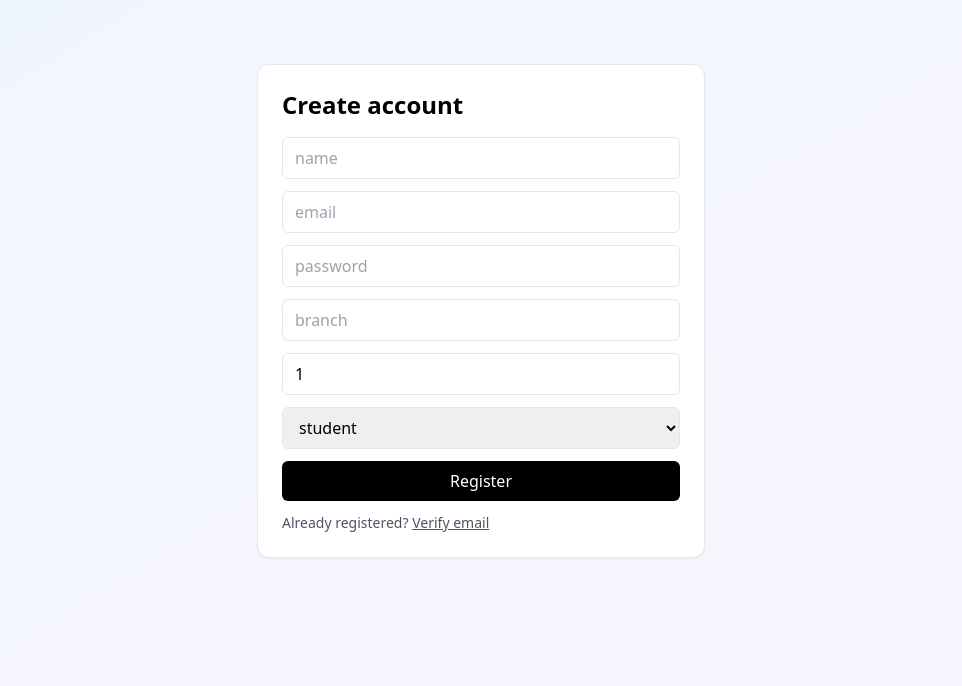
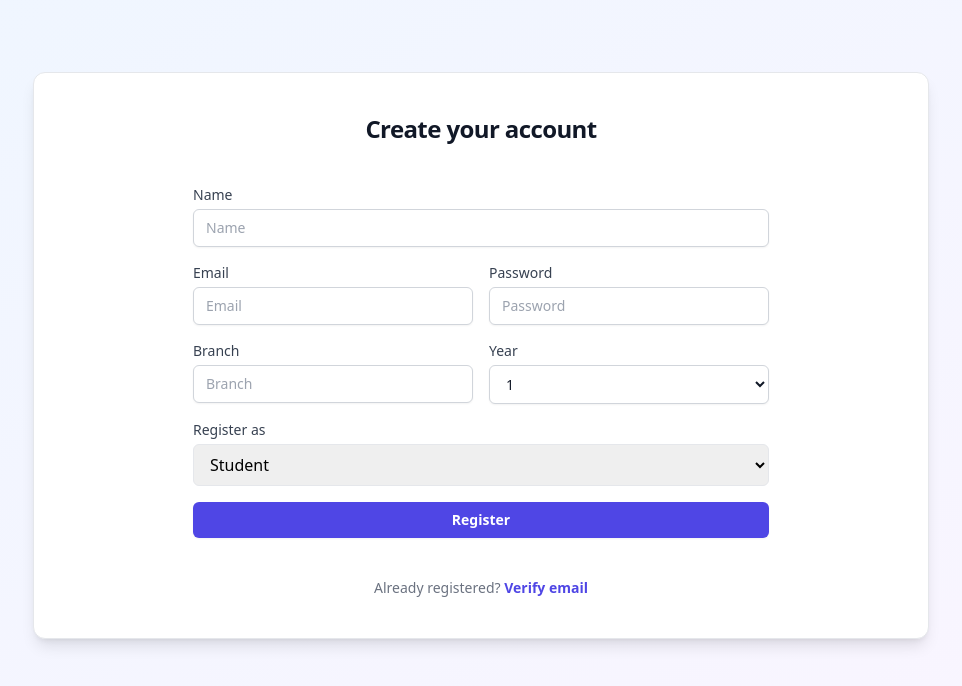
Before and after one commit to bichitrabehera/campus-community, a React (Vite) app: page /register in a window 1280 px wide. Shown: the top 686 px of the page, without its empty margins (159-1121 px from the left). Built offline with nearby package versions, Linux system fonts and the light colour scheme.

Commit message:
login and register page done

```diff
--- a/src/pages/Login.tsx
+++ b/src/pages/Login.tsx
@@ -1,24 +1,57 @@
 import { useState } from 'react'
 import { useAuthStore } from '@/store/auth'
 
-export default function Login(){
+export default function Login() {
   const { login } = useAuthStore()
   const [email, setEmail] = useState('')
   const [password, setPassword] = useState('')
   const [error, setError] = useState<string | null>(null)
   const [loading, setLoading] = useState(false)
+
   return (
-    <div className="max-w-md mx-auto mt-10 bg-white p-6 rounded-xl border shadow-sm">
-      <h1 className="text-2xl font-bold mb-4">Sign in</h1>
-      {error && <div className="text-red-600 text-sm mb-2">{error}</div>}
-      <form onSubmit={async e => { e.preventDefault(); setLoading(true); setError(null);
-        try { await login(email, password) } catch (e: any){ setError(e?.response?.data?.detail || e.message) } finally { setLoading(false) }
-       }} className="space-y-3">
-        <input required className="w-full border rounded-md px-3 py-2" type="email" placeholder="campus email" value={email} onChange={e=>setEmail(e.target.value)} />
-        <input required className="w-full border rounded-md px-3 py-2" type="password" placeholder="password" value={password} onChange={e=>setPassword(e.target.value)} />
-        <button disabled={loading} className="w-full bg-black text-white rounded-md py-2">{loading ? 'Signing in...' : 'Sign in'}</button>
-      </form>
-      <p className="text-sm mt-3 text-gray-600">No account? <a className="underline" href="/register">Register</a></p>
+    <div className="flex min-h-full flex-col justify-center px-6 py-12 lg:px-8">
+      <div className="sm:mx-auto sm:w-full sm:max-w-lg">
+        <div className="bg-white border border-gray-200 rounded-xl shadow-lg p-10">
+          <h1 className="mt-10 text-center text-2xl/9 font-bold tracking-tight text-gray-900">Sign in to your account</h1>
+          {error && <div className="text-red-600 text-sm mb-2">{error}</div>}
+
+          <div className="mt-10 sm:mx-auto sm:w-full sm:max-w-sm">
+            <form onSubmit={async e => {
+              e.preventDefault(); setLoading(true); setError(null);
+              try { await login(email, password) } catch (e: any) { setError(e?.response?.data?.detail || e.message) } finally { setLoading(false) }
+            }} className="space-y-6">
+              <div>
+                <label htmlFor="email" className="block text-sm/6 font-medium text-gray-900">
+                  Email address
+                </label>
+                <div className="mt-2">
+                  <input required className="block w-full rounded-md border border-gray-300 bg-white px-3 py-2 text-base text-gray-900 shadow-sm outline-1 focus:outline-2 focus:outline-indigo-600 focus:border-indigo-600 placeholder:text-gray-400 sm:text-sm/6"
+                    type="email"
+                    value={email}
+                    onChange={e => setEmail(e.target.value)} />
+                </div>
+              </div>
+
+              <div>
+                <label htmlFor="password" className="block text-sm/6 font-medium text-gray-900">
+                  Password
+                </label>
+                <div className="mt-2">
+                  <input required className="block w-full rounded-md border border-gray-300 bg-white px-3 py-2 text-base text-gray-900 shadow-sm outline-1 focus:outline-2 focus:outline-indigo-600 focus:border-indigo-600 placeholder:text-gray-400 sm:text-sm/6"
+                    type="password"
+                    value={password} onChange={e => setPassword(e.target.value)} />
+                </div>
+              </div>
+              <div>
+                <button disabled={loading} className="flex w-full justify-center rounded-md bg-indigo-600 px-3 py-2 text-sm/6 font-semibold text-white shadow-xs hover:bg-indigo-500 focus-visible:outline-2 focus-visible:outline-offset-2 focus-visible:outline-indigo-600">
+                  {loading ? 'Signing in...' : 'Sign in'}
+                </button>
+              </div>
+            </form>
+          </div>
+          <p className="mt-10 text-center text-sm/6 text-gray-500">No account? <a className="font-semibold text-indigo-600 hover:text-indigo-500" href="/register">Register</a></p>
+        </div>
+      </div>
     </div>
   )
 }
--- a/src/pages/Register.tsx
+++ b/src/pages/Register.tsx
@@ -13,11 +13,18 @@ export default function Register() {
   });
   const [message, setMessage] = useState<string | null>(null);
   const [error, setError] = useState<string | null>(null);
+
   return (
-    <div className="max-w-md mx-auto mt-10 bg-white p-6 rounded-xl border shadow-sm">
-      <h1 className="text-2xl font-bold mb-4">Create account</h1>
+    <div className="flex min-h-full flex-col justify-center px-6 py-12 lg:px-8">
+      <div className="sm:mx-auto sm:w-full sm:max-w-4xl">
+        <div className="bg-white border border-gray-200 rounded-xl shadow-lg p-10">
+          <h1 className="text-center text-2xl font-bold tracking-tight text-gray-900">
+            Create your account
+          </h1>
           {message && <div className="text-green-700 text-sm mb-2">{message}</div>}
           {error && <div className="text-red-600 text-sm mb-2">{error}</div>}
+
+          <div className="mt-10 sm:mx-auto sm:w-full sm:max-w-xl">
             <form
               onSubmit={async (e) => {
                 e.preventDefault();
@@ -29,46 +36,120 @@ export default function Register() {
                   setError(e?.response?.data?.detail || e.message);
                 }
               }}
-        className="space-y-3"
+              className="space-y-4"
             >
-        {["name", "email", "password", "branch", "year"].map((k) => (
+
+              <div>
+                <label className="block text-sm font-medium text-gray-700 mb-1">
+                  Name
+                </label>
                 <input
-            key={k}
-            className="w-full border rounded-md px-3 py-2"
-            placeholder={k}
-            type={
-              k === "password" ? "password" : k === "year" ? "number" : "text"
-            }
-            value={(form as any)[k]}
+                  className="block w-full rounded-md border border-gray-300 bg-white px-3 py-2 text-base text-gray-900 shadow-sm focus:outline-indigo-600 sm:text-sm"
+                  placeholder="Name"
+                  value={form.name}
+                  onChange={(e) => setForm({ ...form, name: e.target.value })}
+                />
+              </div>
+
+              <div className="grid grid-cols-1 sm:grid-cols-2 gap-4">
+                <div>
+                  <label className="block text-sm font-medium text-gray-700 mb-1">
+                    Email
+                  </label>
+                  <input
+                    type="email"
+                    className="block w-full rounded-md border border-gray-300 bg-white px-3 py-2 text-base text-gray-900 shadow-sm focus:outline-indigo-600 sm:text-sm"
+                    placeholder="Email"
+                    value={form.email}
+                    onChange={(e) => setForm({ ...form, email: e.target.value })}
+                  />
+                </div>
+                <div>
+                  <label className="block text-sm font-medium text-gray-700 mb-1">
+                    Password
+                  </label>
+                  <input
+                    type="password"
+                    className="block w-full rounded-md border border-gray-300 bg-white px-3 py-2 text-base text-gray-900 shadow-sm focus:outline-indigo-600 sm:text-sm"
+                    placeholder="Password"
+                    value={form.password}
                     onChange={(e) =>
-              setForm({
-                ...form,
-                [k]: k === "year" ? Number(e.target.value) : e.target.value,
-              })
+                      setForm({ ...form, password: e.target.value })
                     }
                   />
+                </div>
+              </div>
+
+              <div className="grid grid-cols-1 sm:grid-cols-2 gap-4">
+                <div>
+                  <label className="block text-sm font-medium text-gray-700 mb-1">
+                    Branch
+                  </label>
+                  <input
+                    className="block w-full rounded-md border border-gray-300 bg-white px-3 py-2 text-base text-gray-900 shadow-sm focus:outline-indigo-600 sm:text-sm"
+                    placeholder="Branch"
+                    value={form.branch}
+                    onChange={(e) =>
+                      setForm({ ...form, branch: e.target.value })
+                    }
+                  />
+                </div>
+                <div>
+                  <label className="block text-sm font-medium text-gray-700 mb-1">
+                    Year
+                  </label>
+                  <select
+                    className="block w-full rounded-md border border-gray-300 bg-white px-3 py-2 text-base text-gray-900 shadow-sm focus:outline-indigo-600 sm:text-sm"
+                    value={form.year}
+                    onChange={(e) =>
+                      setForm({ ...form, year: Number(e.target.value) })
+                    }
+                  >
+                    {[1, 2, 3, 4].map((y) => (
+                      <option key={y} value={y}>
+                        {y}
+                      </option>
                     ))}
+                  </select>
+                </div>
+              </div>
+
+              <div>
+                <label className="block text-sm font-medium text-gray-700 mb-1">
+                  Register as
+                </label>
                 <select
                   className="w-full border rounded-md px-3 py-2"
                   value={form.role}
                   onChange={(e) => setForm({ ...form, role: e.target.value })}
                 >
-          {["student", "alumni", "admin"].map((r) => (
-            <option key={r} value={r}>
+                  {["Student", "Alumni", "Admin"].map((r) => (
+                    <option key={r} value={r.toLowerCase()}>
                       {r}
                     </option>
                   ))}
                 </select>
-        <button className="w-full bg-black text-white rounded-md py-2">
+              </div>
+
+              <div>
+                <button className="flex w-full justify-center rounded-md bg-indigo-600 px-3 py-2 text-sm font-semibold text-white shadow-sm hover:bg-indigo-500 focus:outline-2 focus:outline-offset-2 focus:outline-indigo-600">
                   Register
                 </button>
+              </div>
             </form>
-      <p className="text-sm mt-3 text-gray-600">
+          </div>
+
+          <p className="mt-10 text-center text-sm text-gray-500">
             Already registered?{" "}
-        <a className="underline" href="/verify">
+            <a
+              className="font-semibold text-indigo-600 hover:text-indigo-500"
+              href="/verify"
+            >
               Verify email
             </a>
           </p>
         </div>
+      </div>
+    </div>
   );
 }
```
Lines whose indentation alone changed are shown as unchanged.
